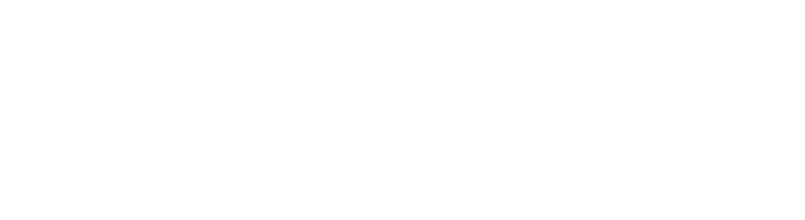
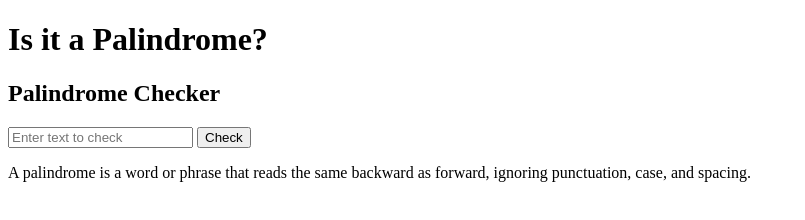
Before and after one commit to KirenaWebDev999/Palindrome_Checker, a plain HTML site: page index.html in a window 1280 px wide. Shown: the whole page, without its empty margins (0-805 px from the left). Drawn offline with Linux system fonts and the light colour scheme.

Commit message:
added structure html

```diff
--- a/index.html
+++ b/index.html
@@ -8,6 +8,17 @@
     <title>Palindrome Checker</title>
 </head>
 <body>
-
+    <h1>Is it a Palindrome?</h1>
+    <div class="container">
+        <h2>Palindrome Checker</h2>
+        <div>
+            <input type="text" id="text-input" placeholder="Enter text to check">
+            <button id="check-btn">Check</button>
+        </div>
+        <div id="result"></div>
+    </div>
+    <div class="definition">
+        <p>A palindrome is a word or phrase that reads the same backward as forward, ignoring punctuation, case, and spacing.</p>
+    </div>
 </body>
 </html>
```
